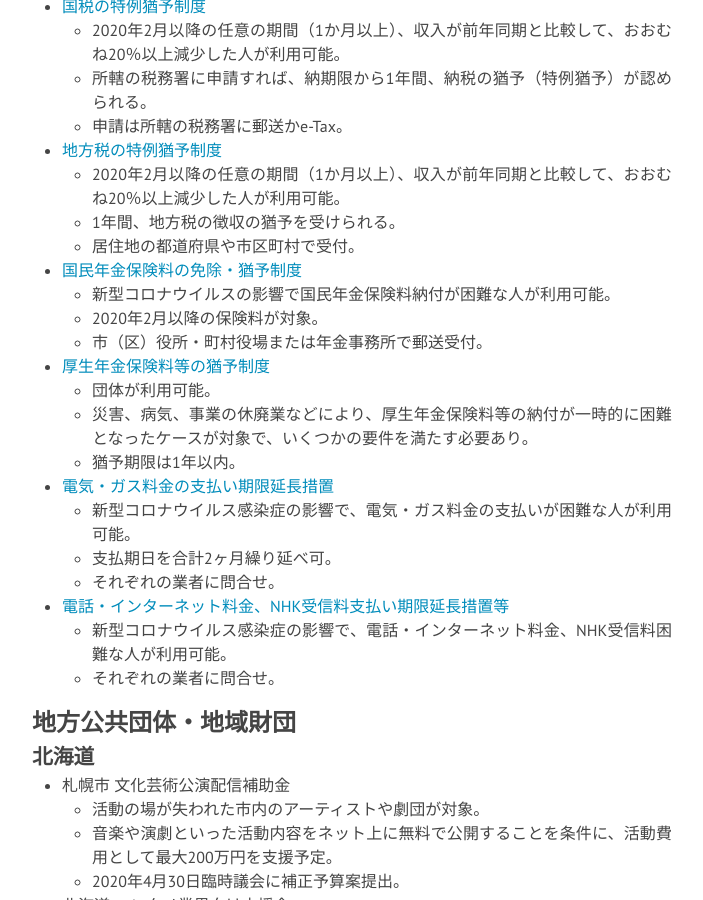
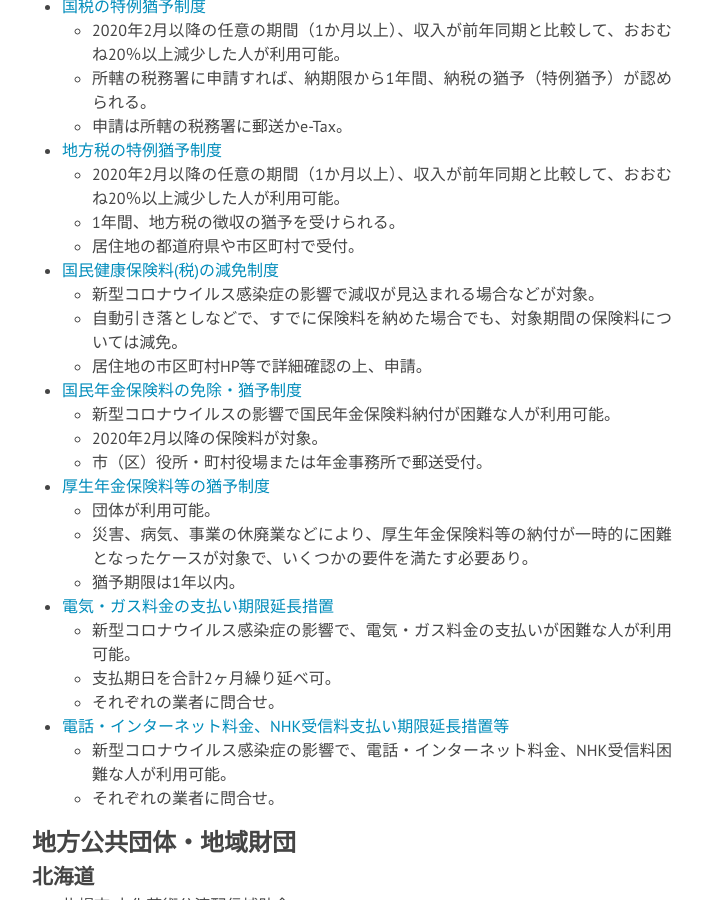
Before and after one commit to a-okuda/resources-for-artists, a Jekyll site: the page built from a_artists.md, in a window 1280 px wide and 900 px high, scrolled down 2508 px. Shown: the whole window, without its empty margins (288-991 px from the left). Built offline with Jekyll 4.4.1, drawn with Linux system fonts in a browser that asks for light colours; nearby versions of some CDN libraries.

Commit message:
Update a_artists.md

```diff
--- a/a_artists.md
+++ b/a_artists.md
@@ -81,6 +81,10 @@
 	* 2020年2月以降の任意の期間（1か月以上）、収入が前年同期と比較して、おおむね20％以上減少した人が利用可能。
 	* 1年間、地方税の徴収の猶予を受けられる。
 	* 居住地の都道府県や市区町村で受付。
+* [国民健康保険料(税)の減免制度](https://www.mhlw.go.jp/content/000620361.pdf)
+	* 新型コロナウイルス感染症の影響で減収が見込まれる場合などが対象。
+	* 自動引き落としなどで、すでに保険料を納めた場合でも、対象期間の保険料については減免。
+	*  居住地の市区町村HP等で詳細確認の上、申請。
 * [国民年金保険料の免除・猶予制度](https://www.nenkin.go.jp/service/kokunen/menjo/0430.html)
 	* 新型コロナウイルスの影響で国民年金保険料納付が困難な人が利用可能。
 	* 2020年2月以降の保険料が対象。
```
